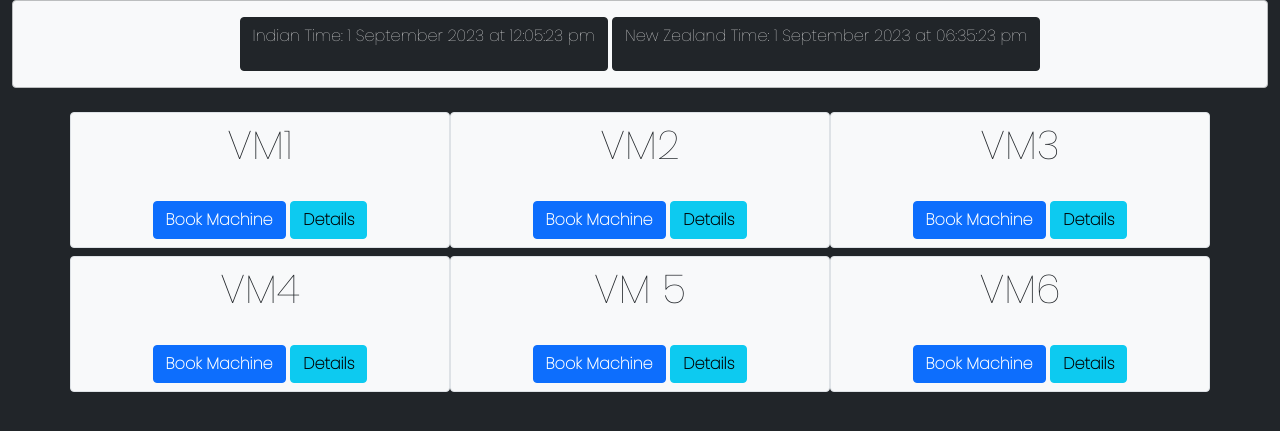
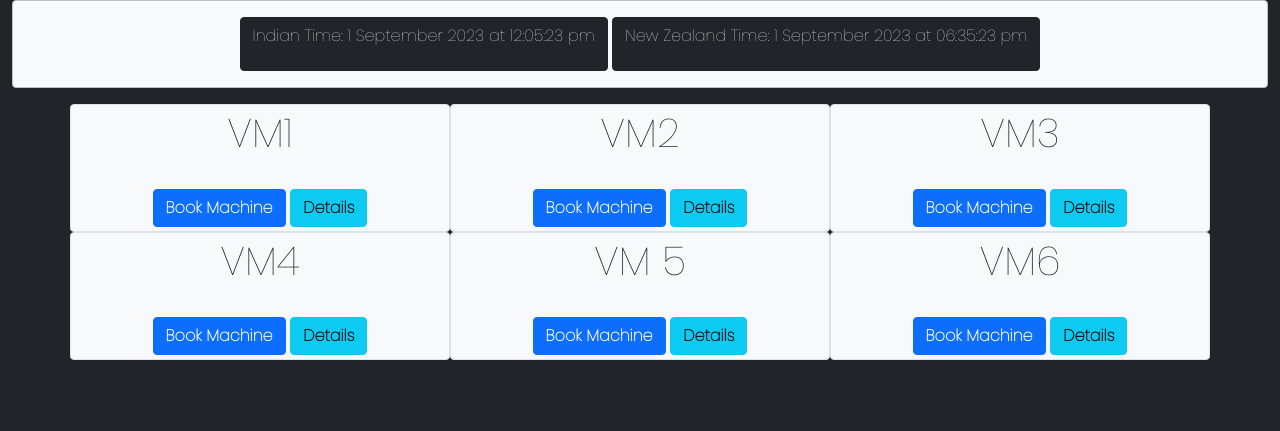
Before and after one commit to kartikeymahajan/machine_management, a Django app: page / in a window 1280 px wide. Shown: the part 58-489 px from the top of the page. Run offline with Django 4.2, Linux system fonts and the light colour scheme; a user stored in the database is signed in; data comes from the database, SQL or seed files in the repository.

Commit message:
UI Changes

```diff
--- a/mysite/machines/templates/machines/machine_list.html
+++ b/mysite/machines/templates/machines/machine_list.html
@@ -76,11 +76,11 @@
 
 
 
- <div class="container">
+ <div class="container-sm ">
   <div class="row row-cols-3">
          {% for machine in machines %}
 
-      <div class="col container mt-2 p-2 border rounded bg-light text-center"> <h1>{{ machine.name }}</h1> </br>
+      <div class="col container p-1 border rounded bg-light text-center"> <h1>{{ machine.name }}</h1> </br>
       {% if machine.status %}
       <a href="{% url 'book_machine' machine.id %}" class="btn btn-primary" name="Active"><b>Book Machine</b></a>
       <a href="{% url 'machine_detail' machine.id %}" class="btn btn-info" name="Inactive"><b>Details</b></a>
@@ -94,7 +94,7 @@
       </div>
       {% empty %}
 
-                <h2 class="text-color-white"><center>No Results Found</center></h2>
+                <h2 class="container p-1 border rounded bg-light text-center"><center>No Results Found</center></h2>
 
 
       {% endfor %}
```
